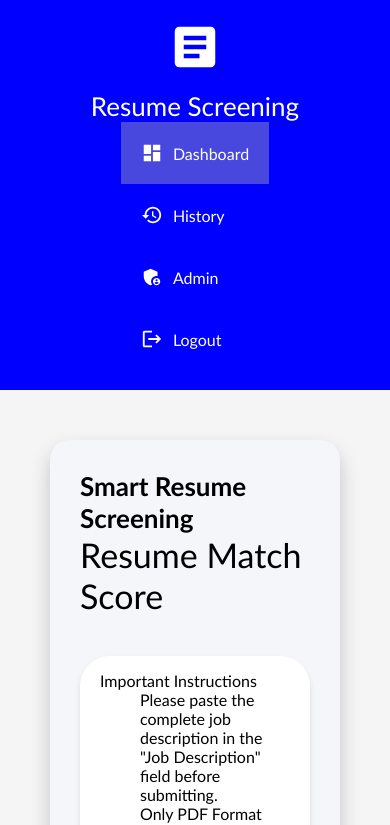
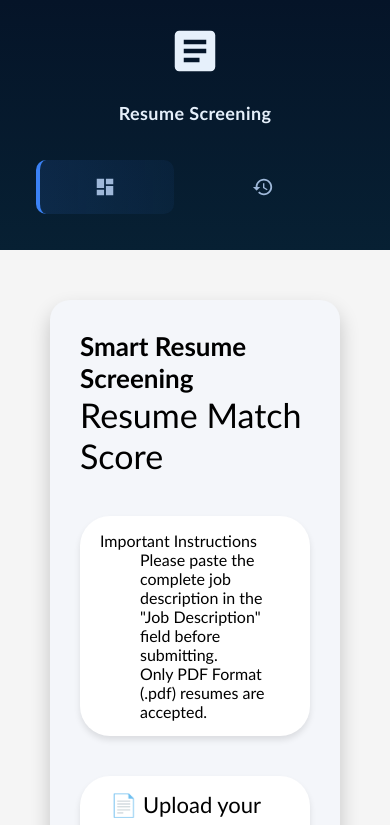
Before and after one commit to Vishal-git123/Jobfit-AI, a React (Vite) app in the folder atsight/: page /dashboard in a window 390 px wide. Shown: the top 825 px of the page. Built offline with nearby package versions, Linux system fonts and the light colour scheme; no server answers; sample sign-in values are in the browser's storage.

Commit message:
Improve sidebar styling: modern fixed width, hover & active states, responsive tweaks

```diff
--- a/atsight/src/component/SideBar/SideBar.module.css
+++ b/atsight/src/component/SideBar/SideBar.module.css
@@ -1,32 +1,101 @@
 .sideBar{
-    flex:0.2;
-    background-color: blue;
-    color:white;
+    /* Use a fixed width so the sidebar looks consistent across layouts */
+    width:240px;
+    background: linear-gradient(180deg, #051428 0%, #072033 100%);
+    color: #E6F0FB;
     height:100vh;
     flex-shrink:0;
+    box-shadow: 2px 0 12px rgba(3,10,20,0.4);
+    display: flex;
 }
 
 .sideBarIcon{
-    padding:20px 30px;
+    padding:24px 18px;
     display:flex;
     flex-direction:column;
     align-items: center;
-    justify-content: center;
+    width:100%;
+    box-sizing: border-box;
 }
 
 .sideBarTopContent{
-    font-size: 26px;
+    font-size: 18px;
+    font-weight: 700;
+    margin-top:8px;
+    letter-spacing: 0.4px;
+    text-align:center;
 }
+
+.sideBarOptionsBlock{
+    margin-top: 24px;
+    width:100%;
+    display:flex;
+    flex-direction:column;
+    gap:6px;
+    box-sizing: border-box;
+    padding-bottom: 18px;
+    height: calc(100vh - 140px); /* keep options area scrollable within sidebar if needed */
+}
+
 .sideBarOption{
- padding:20px;
- display:flex;
- gap:10px;
- align-items: center;
- cursor:pointer;
- color:white;
- text-decoration:none;
+    padding:10px 14px;
+    display:flex;
+    gap:12px;
+    align-items: center;
+    cursor:pointer;
+    color:inherit;
+    text-decoration:none;
+    border-radius:8px;
+    margin: 4px 12px;
+    transition: background-color 160ms ease, transform 120ms ease;
+    background: transparent;
+}
+
+.sideBarOption:hover{
+    background: rgba(255,255,255,0.035);
+    transform: translateX(4px);
+}
+
+.sideBarOption svg{
+    color: #9FB8D9;
 }
 
 .selectedOption{
-   background-color: rgb(72, 72, 222);
+   background: linear-gradient(90deg, rgba(59,130,246,0.12), rgba(59,130,246,0.06));
+   border-left: 4px solid #3B82F6;
+   padding-left: 10px; /* account for the left border */
 }
+
+/* Push the last option (Logout) to the bottom of the sidebar */
+.sideBarOptionsBlock .sideBarOption:last-child{
+    margin-top: auto;
+    margin-bottom: 12px;
+}
+
+/* Make icons slightly larger for clarity */
+.sideBarOption div{ /* the text label */
+    font-size: 15px;
+}
+
+/* Responsive: on narrow screens stack the layout like before */
+@media screen and (max-width: 480px) {
+  .sideBar{
+    width:100%;
+    height: auto;
+    box-shadow: none;
+  }
+  .sideBarOptionsBlock{
+    flex-direction: row;
+    gap:8px;
+    overflow-x: auto;
+    padding:12px;
+    height: auto;
+  }
+  .sideBarOption{
+    min-width: 110px;
+    margin: 0 6px;
+    border-radius: 10px;
+    justify-content: center;
+  }
+  .sideBarOption div{ display:none; } /* show only icons on very small screens */
+}
```
